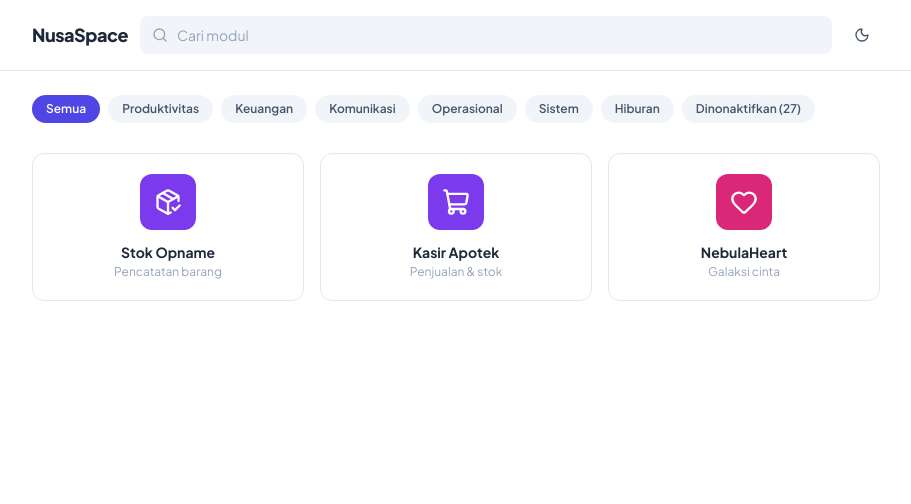
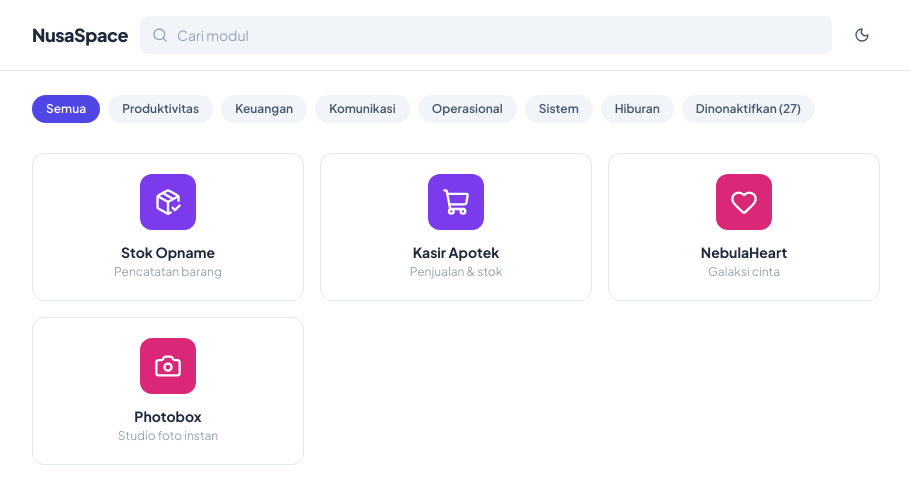
Before and after one commit to kayzen0273/HitungStok, a plain HTML site: page index.html in a window 1280 px wide. Shown: the whole page, without its empty margins (184-1095 px from the left). Drawn offline with nearby package versions, Linux system fonts and the light colour scheme.

Commit message:
Update index.html

```diff
--- a/index.html
+++ b/index.html
@@ -138,7 +138,8 @@
             { id: 27, visible: false, title: "Pengaturan",   subtitle: "Akun", category: "Sistem", icon: "settings", badge: null, desc: "Atur profil organisasi, zona waktu, bahasa, dan langganan." },
             { id: 28, visible: true, title: "Stok Opname", subtitle: "Pencatatan barang", category: "Operasional", icon: "package-check", badge: null, url: "stok_opname.html", desc: "Catat hasil hitung fisik barang, bandingkan dengan stok sistem, dan ekspor selisihnya ke Excel." },
             { id: 29, visible: true, title: "Kasir Apotek", subtitle: "Penjualan & stok", category: "Operasional", icon: "shopping-cart", badge: null, url: "kasir_apotek.html", desc: "Kasir apotek dengan mode offline dan sinkronisasi otomatis." },
-            { id: 30, visible: true, title: "NebulaHeart", subtitle: "Galaksi cinta", category: "Hiburan", icon: "heart", badge: null, url: "galaxilove.html", desc: "Buat galaksi cinta interaktif berbentuk hati, lalu bagikan lewat tautan khusus ke orang tersayang." }
+            { id: 30, visible: true, title: "NebulaHeart", subtitle: "Galaksi cinta", category: "Hiburan", icon: "heart", badge: null, url: "galaxilove.html", desc: "Buat galaksi cinta interaktif berbentuk hati, lalu bagikan lewat tautan khusus ke orang tersayang."},
+            { id: 31, visible: true, title: "Photobox", subtitle: "Studio foto instan", category: "Hiburan", icon: "camera", badge: null, url: "photobox-ldr.html", desc: "Studio foto instan dengan kamera, bingkai, dan mode LDR untuk berfoto bersama pasangan jarak jauh." }
         ];
 
         const categories = ["Semua", "Produktivitas", "Keuangan", "Komunikasi", "Operasional", "Sistem", "Hiburan", "Dinonaktifkan"];
```
